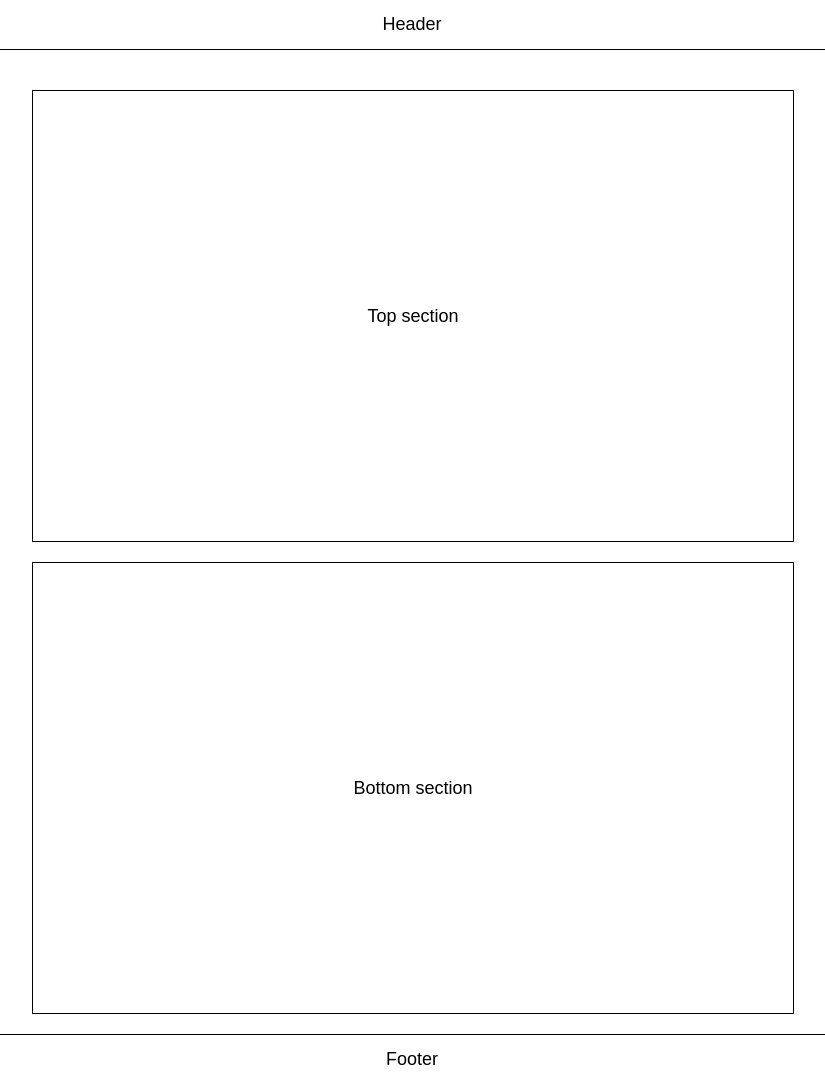
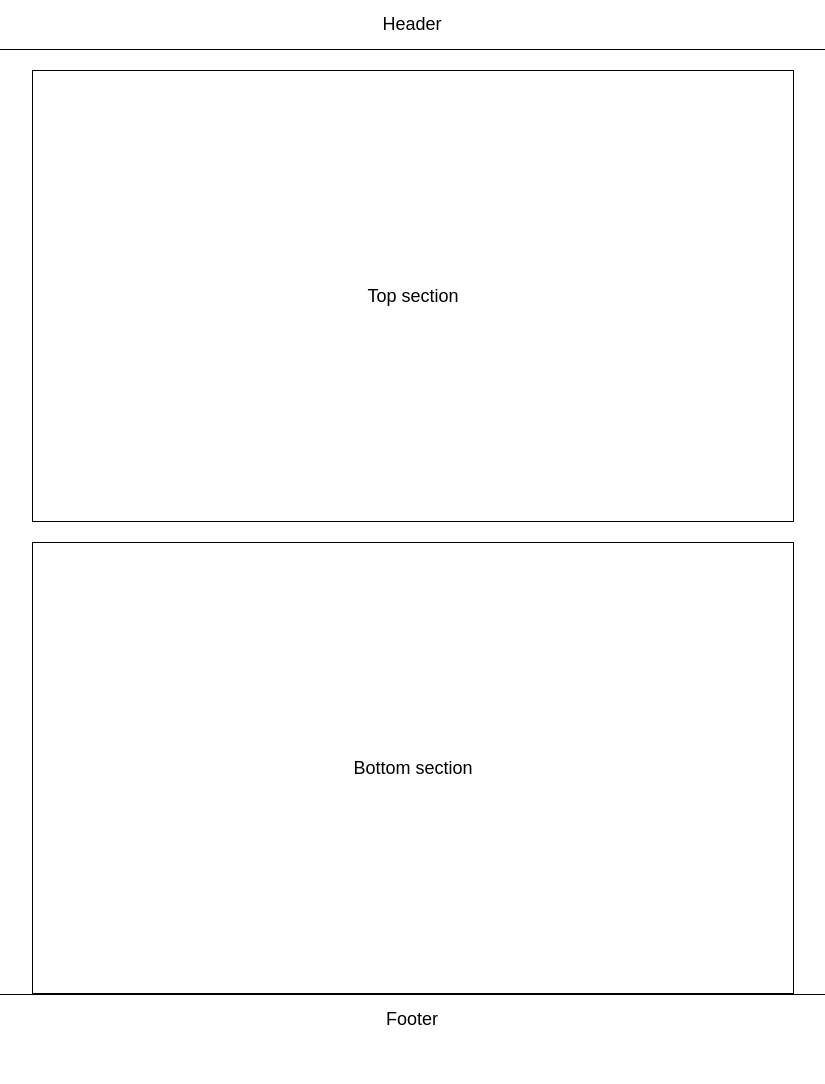
Before and after one commit to ooloo-io/github-flow-JonathanKreiter, a plain HTML site: page src/index.html in a window 1280 px wide. Shown: the whole page, without its empty margins (228-1053 px from the left). After the commit the page ends 1044 px from the top, so only its background shows below. Drawn offline with nearby package versions, Linux system fonts and the light colour scheme.

Commit message:
adds style

```diff
--- a/src/styles.css
+++ b/src/styles.css
@@ -24,7 +24,10 @@ body {
   width: 760px;
   max-width: 100%;
   margin: auto;
+<<<<<<< HEAD
   padding: 20px;
+=======
+>>>>>>> e1ce435 (adds style)
 }
 
 .section {
```
